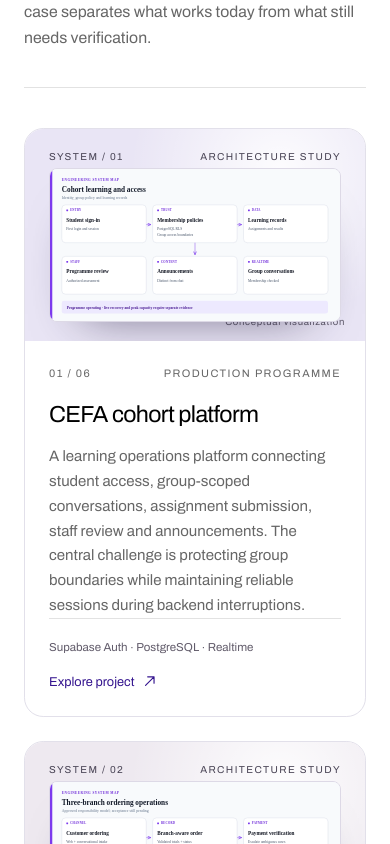
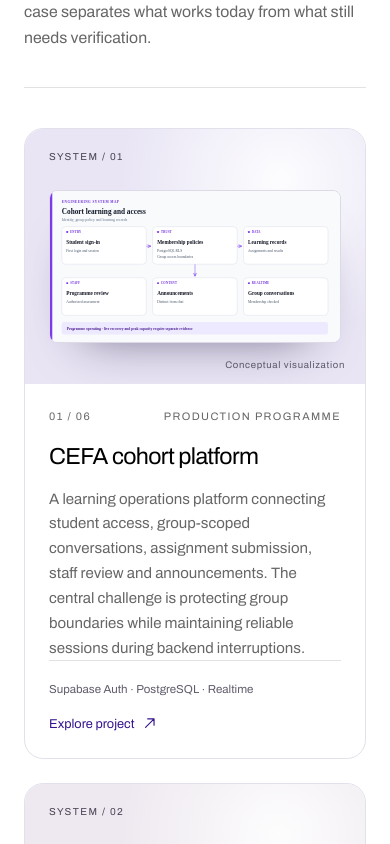
Before and after one commit to olawaleemmanuel09/portfolio, a Next.js app: page / in a window 390 px wide. Shown: the part 1700-2544 px from the top of the page. Built offline with nearby package versions, Linux system fonts and the light colour scheme; no server answers.

Commit message:
fix(design): prevent mobile featured-card header overlap and enlarge artboard

```diff
--- a/components/sections/WorkRow.tsx
+++ b/components/sections/WorkRow.tsx
@@ -15,10 +15,10 @@ export default function WorkRow({ project: p, index, total }: { project: Project
   return (
     <li className="featured-case-card min-w-0">
       <Link href={"/work/" + p.slug} className="featured-case-link group flex h-full min-w-0 flex-col overflow-hidden rounded-[1.2rem] border border-[#e2e0ea] bg-white" aria-label={"Explore case study: " + p.title}>
-        <div className={"featured-artboard relative isolate flex aspect-[16/10] items-center justify-center overflow-hidden px-6 pb-7 pt-12 sm:aspect-[16/9] sm:px-10 " + (tones[p.slug] || "featured-artboard--lavender")}>
+        <div className={"featured-artboard relative isolate flex aspect-[4/3] items-center justify-center overflow-hidden px-6 pb-7 pt-12 sm:aspect-[16/9] sm:px-10 " + (tones[p.slug] || "featured-artboard--lavender")}>
           <div className="absolute inset-x-6 top-5 z-10 flex items-center justify-between gap-3 text-[0.63rem] font-bold uppercase tracking-[0.14em] text-[#484354] sm:inset-x-9">
             <span>System / {String(index + 1).padStart(2, "0")}</span>
-            <span>Architecture study</span>
+            <span className="hidden sm:inline">Architecture study</span>
           </div>
           <div className="featured-architecture-frame relative z-[1] w-full max-w-[570px] overflow-hidden rounded-lg border border-[#ddd9e6] bg-[#f8fafc] shadow-[0_26px_50px_-34px_rgba(26,19,52,0.65)]">
             {p.preview ? (
```
Also changed, not shown: 1 other file (tests, documents, lock files or other folders).
